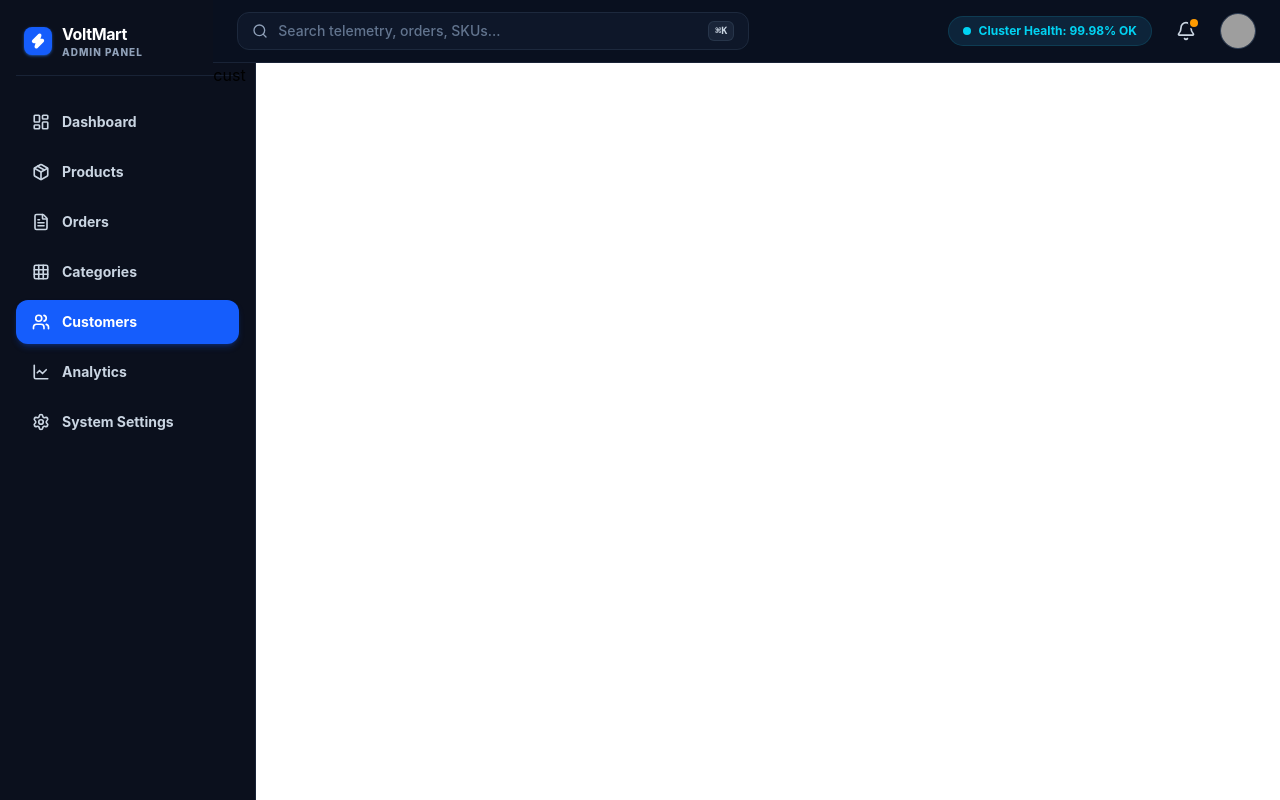
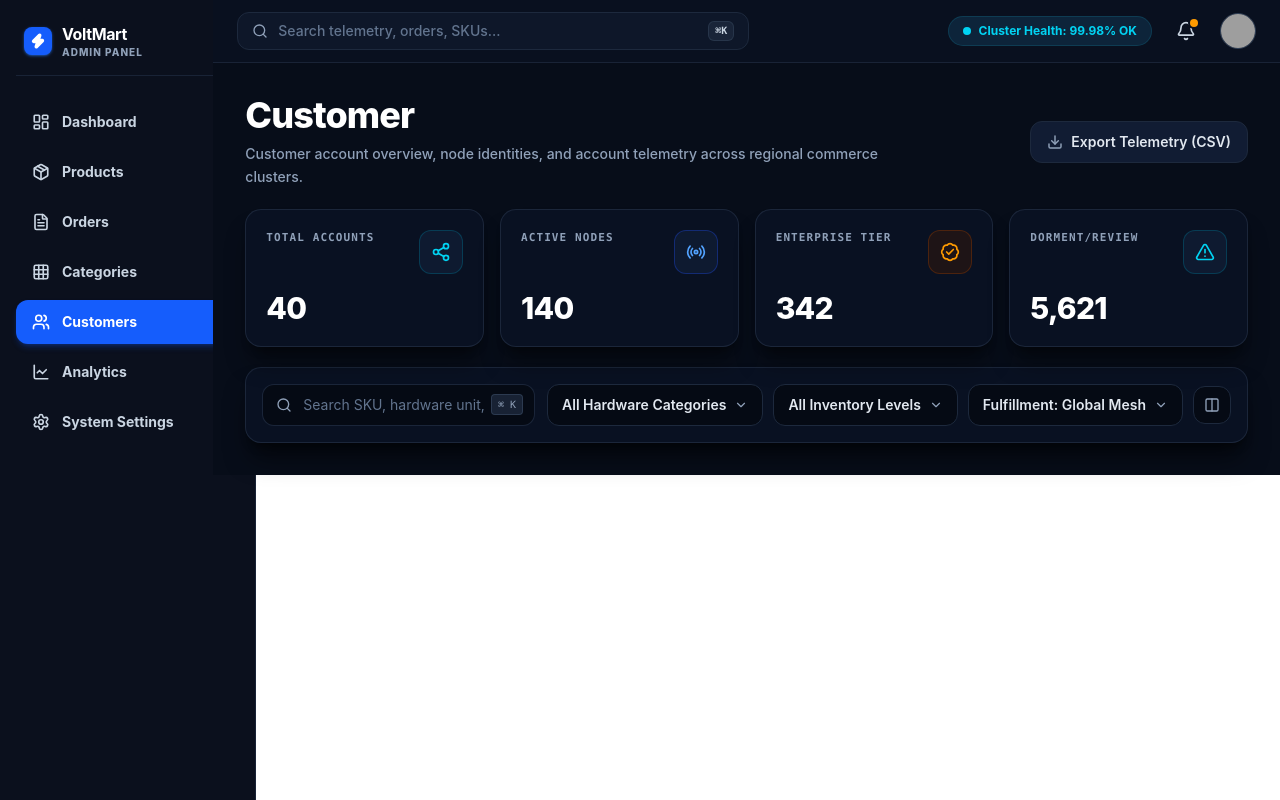
Before and after one commit to hrithik-nonia/voltmart_e_comm_frontend, a React (Vite) app: page /adminCustomersPage in a window 1280 px wide. Built offline with nearby package versions, Linux system fonts and the light colour scheme; grey boxes are pictures that could not be loaded.

Commit message:
customer page almost complete

```diff
--- a/src/components/commonComponents/SmallComponents.jsx
+++ b/src/components/commonComponents/SmallComponents.jsx
@@ -102,6 +102,7 @@ export function AdminHeaderComp({
               </>
             ) : (
               <>
+                {location.pathname === "/adminCustomersPage" ? null : (
                   <button
                     type="button"
                     className="flex items-center justify-center gap-1.5 px-4 py-2.5 rounded-xl bg-[#F97316] hover:bg-[#EA580C] text-white font-bold text-xs sm:text-sm shadow-md shadow-orange-500/25 transition-all active:scale-[0.99] cursor-pointer"
@@ -109,6 +110,7 @@ export function AdminHeaderComp({
                     <Plus className="h-4 w-4 stroke-[3]" />
                     <span>{btnText}</span>
                   </button>
+                )}
               </>
             )}
           </div>
--- a/src/pages/AdminCustomerPage.jsx
+++ b/src/pages/AdminCustomerPage.jsx
@@ -1,4 +1,63 @@
+// built in imports
+import { Share2, Radio, BadgeCheck, TriangleAlert } from "lucide-react";
+
+// custom imports
+import { AdminHeaderComp } from "../components/commonComponents/SmallComponents";
+import ErrorBoundary from "../components/commonComponents/ErrorBoundary";
+import MissionControlKPICards from "../components/commonComponents/MissionControlKPICards";
+import InventoryFilterBar from "../components/commonComponents/InventoryFilterBar";
+
+const customerCardData = [
+  {
+    id: "revenue",
+    label: "TOTAL ACCOUNTS",
+    value: "40",
+    icon: Share2,
+    iconStyle: "bg-[#0E1A30] border-cyan-800/50 text-cyan-400",
+  },
+  {
+    id: "fulfillment",
+    label: "ACTIVE NODES",
+    value: "140",
+    icon: Radio,
+    iconStyle: "bg-[#0E1A30] border-blue-800/50 text-blue-400",
+  },
+  {
+    id: "hardware",
+    label: "ENTERPRISE TIER",
+    value: "342",
+    icon: BadgeCheck,
+    iconStyle: "bg-[#1E1416] border-amber-900/50 text-amber-500",
+  },
+  {
+    id: "clients",
+    label: "DORMENT/REVIEW",
+    value: "5,621",
+    icon: TriangleAlert,
+    iconStyle: "bg-[#0E1A30] border-cyan-800/50 text-cyan-400",
+  },
+];
+
 function AdminCustomersPage() {
-  return <>cust</>;
+  return (
+    <>
+      <section className="bg-[#070D19] p-6 sm:p-8 text-white font-sans space-y-5">
+        <ErrorBoundary fallback={<div>Header Component Fatta!</div>}>
+          <AdminHeaderComp
+            heading="Customer"
+            text="Customer account overview, node identities, and account telemetry across regional commerce clusters."
+          />
+        </ErrorBoundary>
+
+        <ErrorBoundary fallback={<div>Card Component Fatta!</div>}>
+          <MissionControlKPICards cards={customerCardData} />
+        </ErrorBoundary>
+
+        <ErrorBoundary fallback={<div>Filter Bar Component Fatta!</div>}>
+          <InventoryFilterBar />
+        </ErrorBoundary>
+      </section>
+    </>
+  );
 }
 export default AdminCustomersPage;
```
Lines whose indentation alone changed are shown as unchanged.
